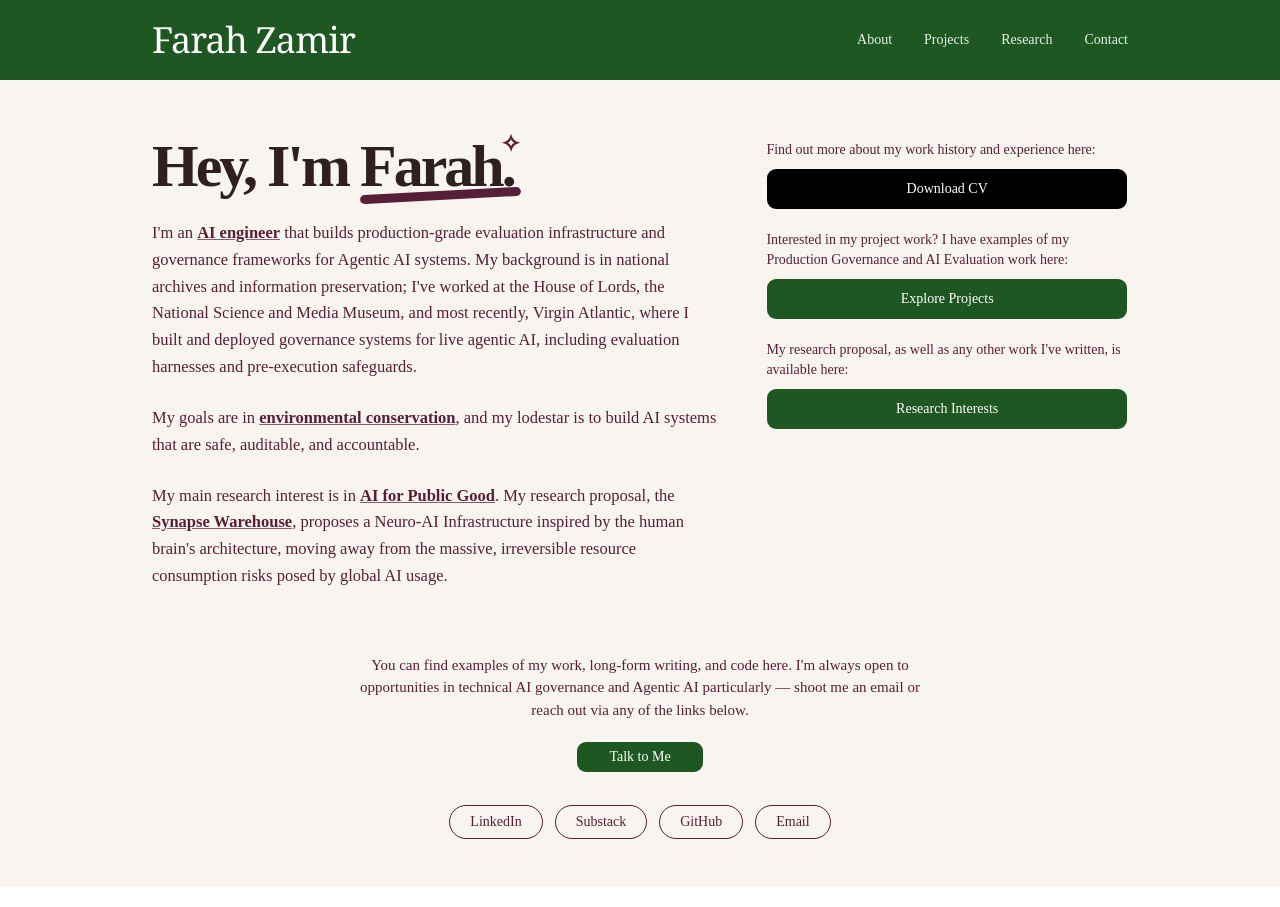
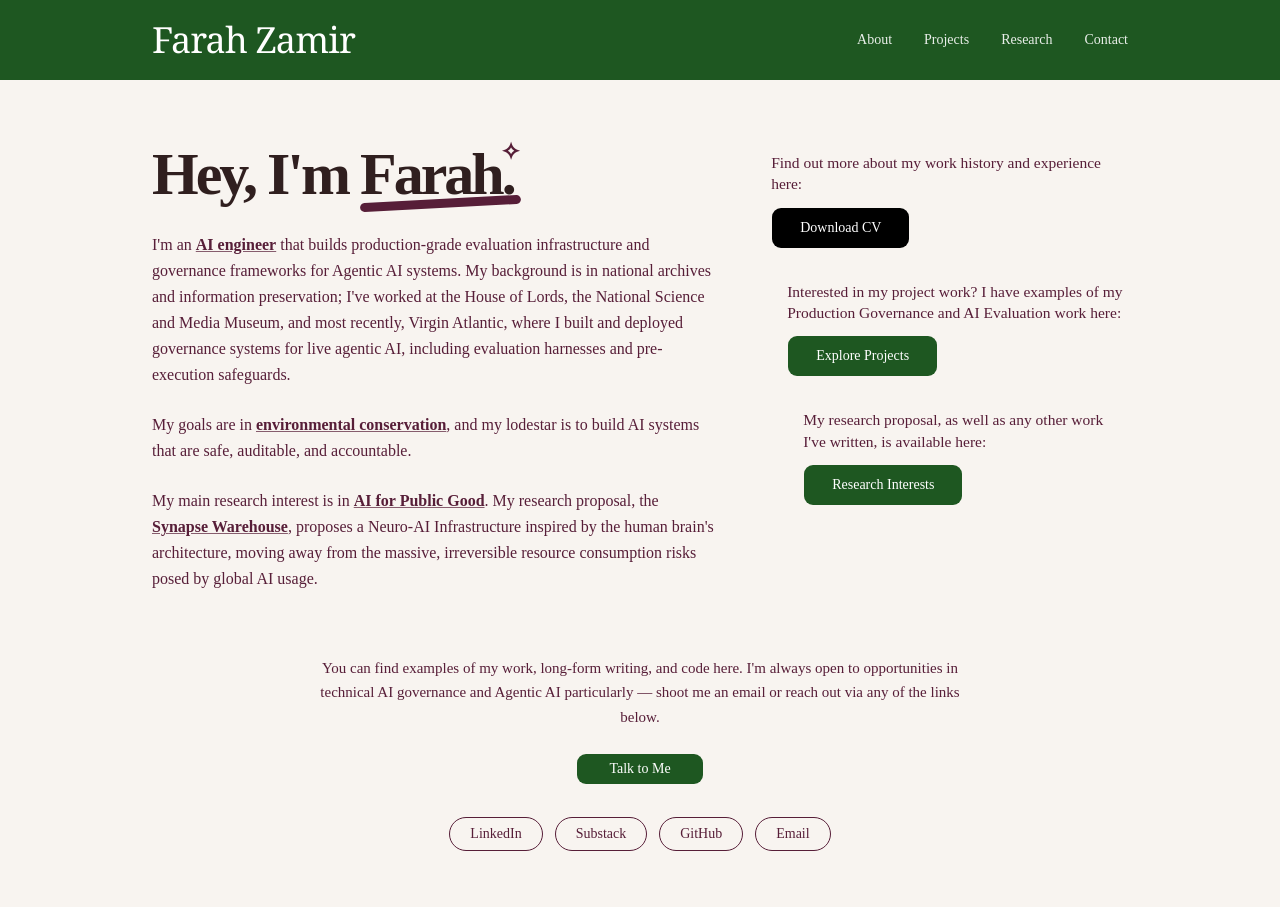
Before and after one commit to dynamicsofanaisteroid/farah-zamir-portfolio, a Next.js app: page / in a window 1280 px wide. Built offline with nearby package versions, Linux system fonts and the light colour scheme.

Commit message:
Refining the right hand side of the landing page

```diff
--- a/app/page.tsx
+++ b/app/page.tsx
@@ -4,7 +4,7 @@ import { Button } from "@/components/ui/button"
 export default function Home() {
   return (
     <div className="min-h-screen bg-[#f8f4f0]">
-      {/* Dark Header - Simpler */}
+      {/* Dark Header */}
       <nav className="bg-[#1e5721] text-white">
         <div className="max-w-5xl mx-auto px-6 py-5 flex justify-between items-center">
           <Link href="/" className="font-serif text-4xl tracking-tight text-white">
@@ -21,12 +21,12 @@ export default function Home() {
       </nav>
 
       {/* Hero Section */}
-      <div className="max-w-5xl mx-auto px-6 pt-14 pb-12">
-        <div className="grid md:grid-cols-5 gap-x-12 gap-y-10 items-start">
+      <div className="max-w-5xl mx-auto px-6 pt-16 pb-14">
+        <div className="grid md:grid-cols-5 gap-x-14 gap-y-12 items-start">
 
-          {/* Left Column - Main Bio (Bigger text) */}
+          {/* Left Column - Main Bio */}
           <div className="md:col-span-3">
-            <h1 className="text-6xl font-semibold tracking-tighter text-[#301f1f] leading-none mb-6">
+            <h1 className="text-6xl font-semibold tracking-tighter text-[#301f1f] leading-none mb-7">
               Hey, I&apos;m{" "}
               <span className="relative inline-block">
                 Farah.
@@ -35,7 +35,7 @@ export default function Home() {
               </span>
             </h1>
 
-            <div className="space-y-6 text-[16.5px] leading-relaxed text-[#571e38]">
+            <div className="space-y-6 text-[16px] leading-relaxed text-[#571e38]">
               <p>
                 I&apos;m an <span className="font-semibold underline decoration-[#571e38]/70">AI engineer</span> that builds production-grade evaluation infrastructure and governance frameworks for Agentic AI systems. My background is in national archives and information preservation; I&apos;ve worked at the House of Lords, the National Science and Media Museum, and most recently, Virgin Atlantic, where I built and deployed governance systems for live agentic AI, including evaluation harnesses and pre-execution safeguards.
               </p>
@@ -50,25 +50,31 @@ export default function Home() {
             </div>
           </div>
 
-          {/* Right Column - CTAs (Smaller / Secondary) */}
-          <div className="md:col-span-2 space-y-5 pt-1">
+          {/* Right Column - CTAs (More relaxed / floating) */}
+          <div className="md:col-span-2 pt-2 space-y-8">
             <div>
-              <p className="text-sm text-[#571e38] mb-2">Find out more about my work history and experience here:</p>
-              <Button asChild className="w-full bg-black hover:bg-[#301f1f] text-white py-5 text-sm">
+              <p className="text-[15.5px] text-[#571e38] mb-3 leading-snug">
+                Find out more about my work history and experience here:
+              </p>
+              <Button asChild className="bg-black hover:bg-[#301f1f] text-white px-7 py-5 text-sm rounded-lg">
                 <a href="/Farah_Zamir_CV.pdf" target="_blank">Download CV</a>
               </Button>
             </div>
 
-            <div>
-              <p className="text-sm text-[#571e38] mb-2">Interested in my project work? I have examples of my Production Governance and AI Evaluation work here:</p>
-              <Button asChild className="w-full bg-[#1e5721] hover:bg-[#16451a] text-white py-5 text-sm">
+            <div className="pl-4">
+              <p className="text-[15.5px] text-[#571e38] mb-3 leading-snug">
+                Interested in my project work? I have examples of my Production Governance and AI Evaluation work here:
+              </p>
+              <Button asChild className="bg-[#1e5721] hover:bg-[#16451a] text-white px-7 py-5 text-sm rounded-lg">
                 <Link href="/projects">Explore Projects</Link>
               </Button>
             </div>
 
-            <div>
-              <p className="text-sm text-[#571e38] mb-2">My research proposal, as well as any other work I&apos;ve written, is available here:</p>
-              <Button asChild className="w-full bg-[#1e5721] hover:bg-[#16451a] text-white py-5 text-sm">
+            <div className="pl-8">
+              <p className="text-[15.5px] text-[#571e38] mb-3 leading-snug">
+                My research proposal, as well as any other work I&apos;ve written, is available here:
+              </p>
+              <Button asChild className="bg-[#1e5721] hover:bg-[#16451a] text-white px-7 py-5 text-sm rounded-lg">
                 <Link href="/research">Research Interests</Link>
               </Button>
             </div>
@@ -76,8 +82,8 @@ export default function Home() {
         </div>
 
         {/* Bottom Section */}
-        <div className="mt-16 text-center max-w-xl mx-auto">
-          <p className="text-[#571e38] mb-5 text-[15px]">
+        <div className="mt-16 max-w-2xl mx-auto text-center">
+          <p className="text-[#571e38] mb-6 text-[15px] leading-relaxed">
             You can find examples of my work, long-form writing, and code here. I&apos;m always open to opportunities in technical AI governance and Agentic AI particularly — shoot me an email or reach out via any of the links below.
           </p>
 
```
